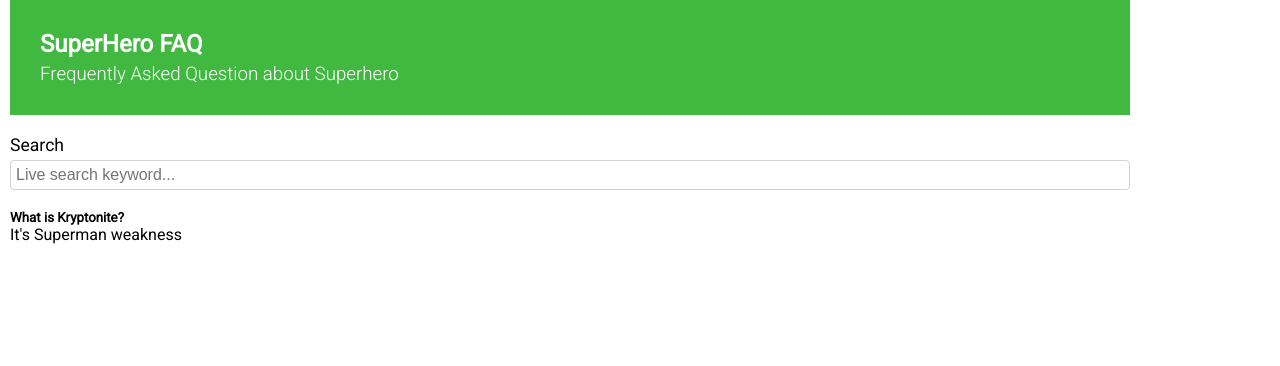
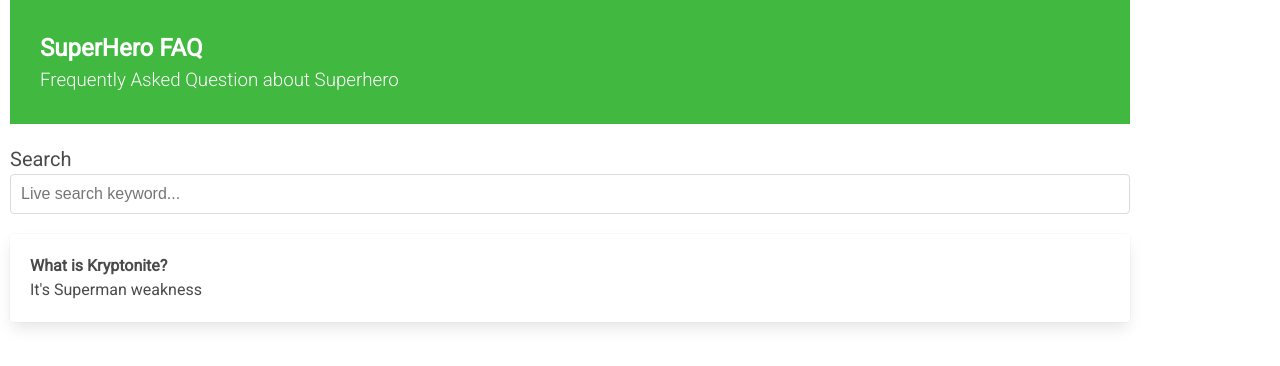
Before and after one commit to bricard-dev/searchboxInteractive, a plain HTML site: page index.html in a window 1280 px wide. Drawn offline with Linux system fonts and the light colour scheme.

Commit message:
Add style for card & update line height

```diff
--- a/css/style.css
+++ b/css/style.css
@@ -7,6 +7,8 @@
 body {
   font-family: "Roboto", sans-serif;
   font-size: 16px;
+  line-height: 1.5;
+  color: #4a4a4a;
 }
 
 .container {
@@ -25,25 +27,34 @@ section.hero {
   color: white;
 }
 
-.hero-body h1.title {
-  margin-bottom: 5px;
-}
-
 .hero-body h3.subtitle {
   font-weight: 300;
 }
 
 label {
   display: block;
-  margin-bottom: 5px;
-  font-size: 1.1em;
+  font-size: 1.25em;
 }
 
 input {
   display: block;
   width: 100%;
-  padding: 5px;
+  padding: 10px;
   border-radius: 4px;
-  border: 1px solid lightgrey;
+  border: 1px solid #dbdbdb;
   font-size: 1em;
 }
+
+.card {
+  padding: 1.25rem;
+  border-radius: 4px;
+  /* box-shadow: 0 5px 10px rgb(210, 210, 210); */
+  box-shadow: 0 0.5em 1em -0.125em rgb(10 10 10 / 10%),
+    0 0 0 1px rgb(10 10 10 / 2%);
+  margin-bottom: 25px;
+}
+
+.card h5.card-title {
+  font-weight: 700;
+  font-size: 1em;
+}
```
